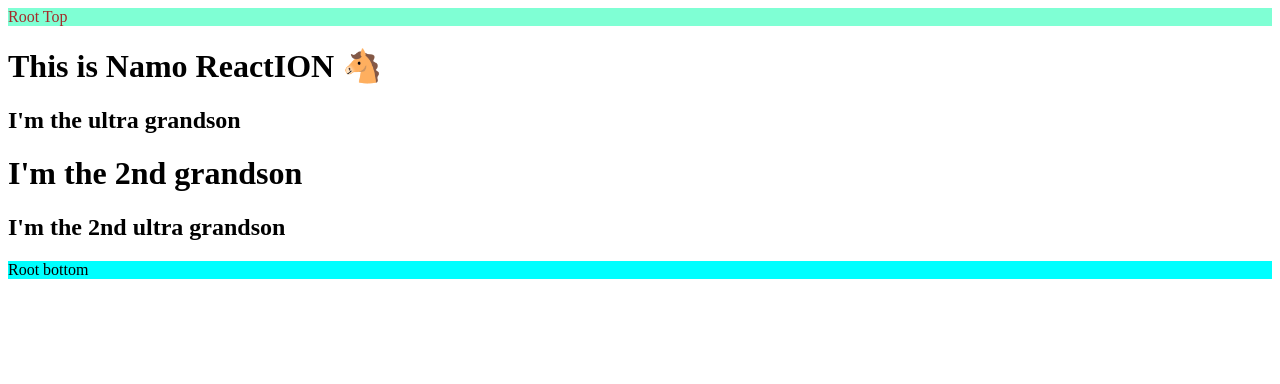
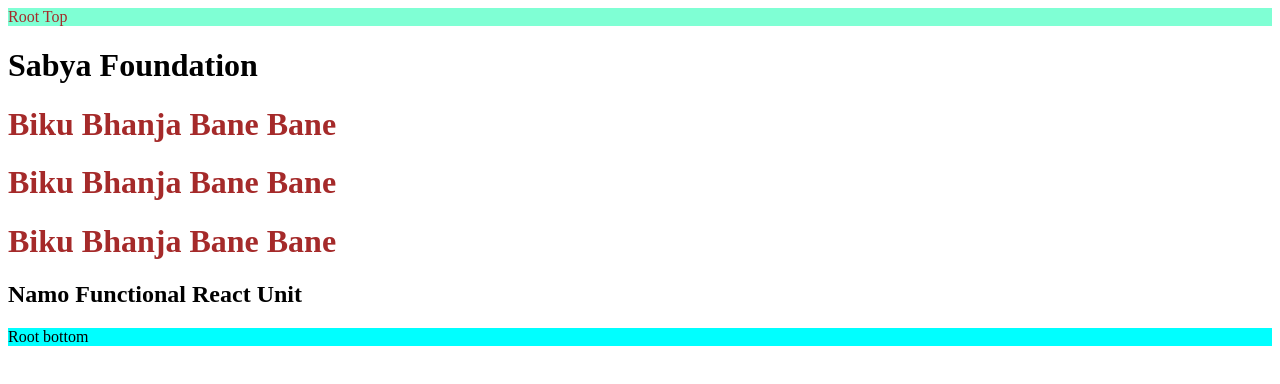
Before and after one commit to sibuspd/Pet-Party-Foodkart, a React (Vite) app: page / in a window 1280 px wide. Shown: the top 384 px of the page. Built offline with nearby package versions, Linux system fonts and the light colour scheme.

Commit message:
React Foundation

```diff
--- a/App.js
+++ b/App.js
@@ -1,21 +1,19 @@
-/* <div id='parent'>
-    <div id="child">
-        <h1> I'm the grandson</h1>
-        <h2> I'm the ultra grandson </h2>
-    </div>
-    <div id="child 2">
-        <h1> I'm the 2nd grandson</h1>
-        <h2> I'm the 2nd ultra grandson </h2>
-    </div>
-</div> */
 import React from "react";
 import ReactDOM from "react-dom/client";
-const parent = React.createElement("div", { id: "parent" },
-    [React.createElement("div", { id: "child" },
-        [React.createElement("h1", {}, "This is Namo ReactION 🐴"), React.createElement("h2", {}, "I'm the ultra grandson")]),React.createElement("div", { id: "child 2" },
-        [React.createElement("h1", {}, "I'm the 2nd grandson"), React.createElement("h2", {}, "I'm the 2nd ultra grandson")])]);
-console.log(parent); // object
+
+const Title = () => ( <h1 id="heading" className="head" tabIndex="1">
+    Biku Bhanja Bane Bane  </h1>
+    );
+
+const HeadingComponent = () => (
+<div id='container'>
+    {Title()}
+    <Title />
+    <Title></Title>
+    <h2 className="hoding"> Namo Functional React Unit </h2>
+</div>
+);
+
 const root = ReactDOM.createRoot(document.getElementById("root"));
-root.render(parent);
-
-// We will use JSX later on
+root.render(<HeadingComponent></HeadingComponent>);
+console.log(HeadingComponent);
--- a/index.css
+++ b/index.css
@@ -1,3 +1,3 @@
 #heading {
-color: red;
+color: brown;
 }
--- a/index.html
+++ b/index.html
@@ -8,7 +8,8 @@
 </head>
 <body>
     <div style="background-color: aquamarine; color: brown;">Root Top</div>
-    <div id="root"></div>
+    <h1>Sabya Foundation</h1>
+    <div id="root" class="rooting"><h1 style="font-weight: bold;">Rendering Error</h1></div>
     <div style="background-color: aqua;">Root bottom</div>
     <script type="module" src="./App.js"></script>
 </body>
--- a/package.json
+++ b/package.json
@@ -3,7 +3,9 @@
   "version": "1.0.0",
   "description": "This is Namo Package",
   "scripts": {
-    "test": "mtest "
+    "test": "mtest ",
+    "shuru": "parcel index.html",
+    "banao": "parcel build index.html"
   },
   "repository": {
     "type": "git",
```
